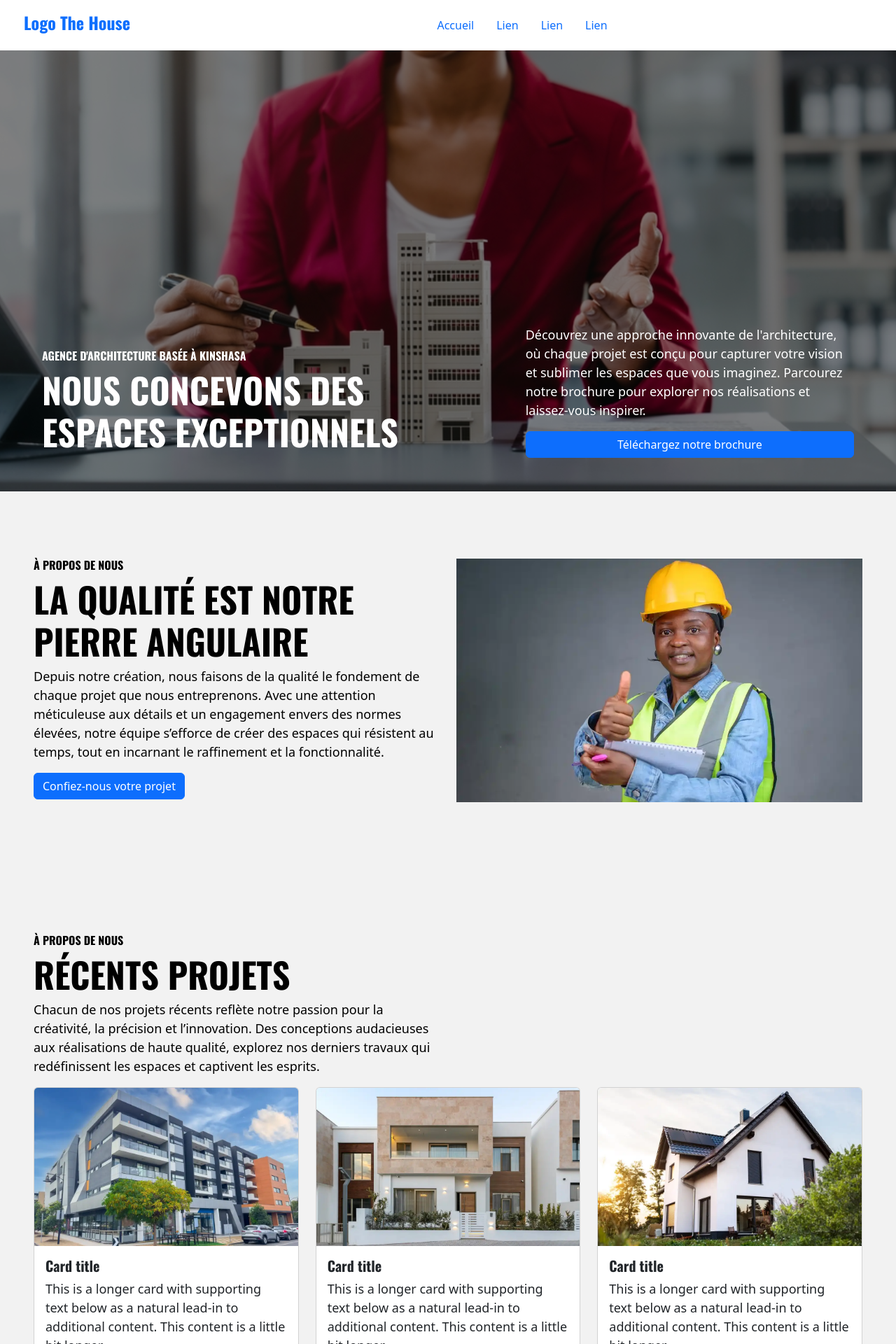
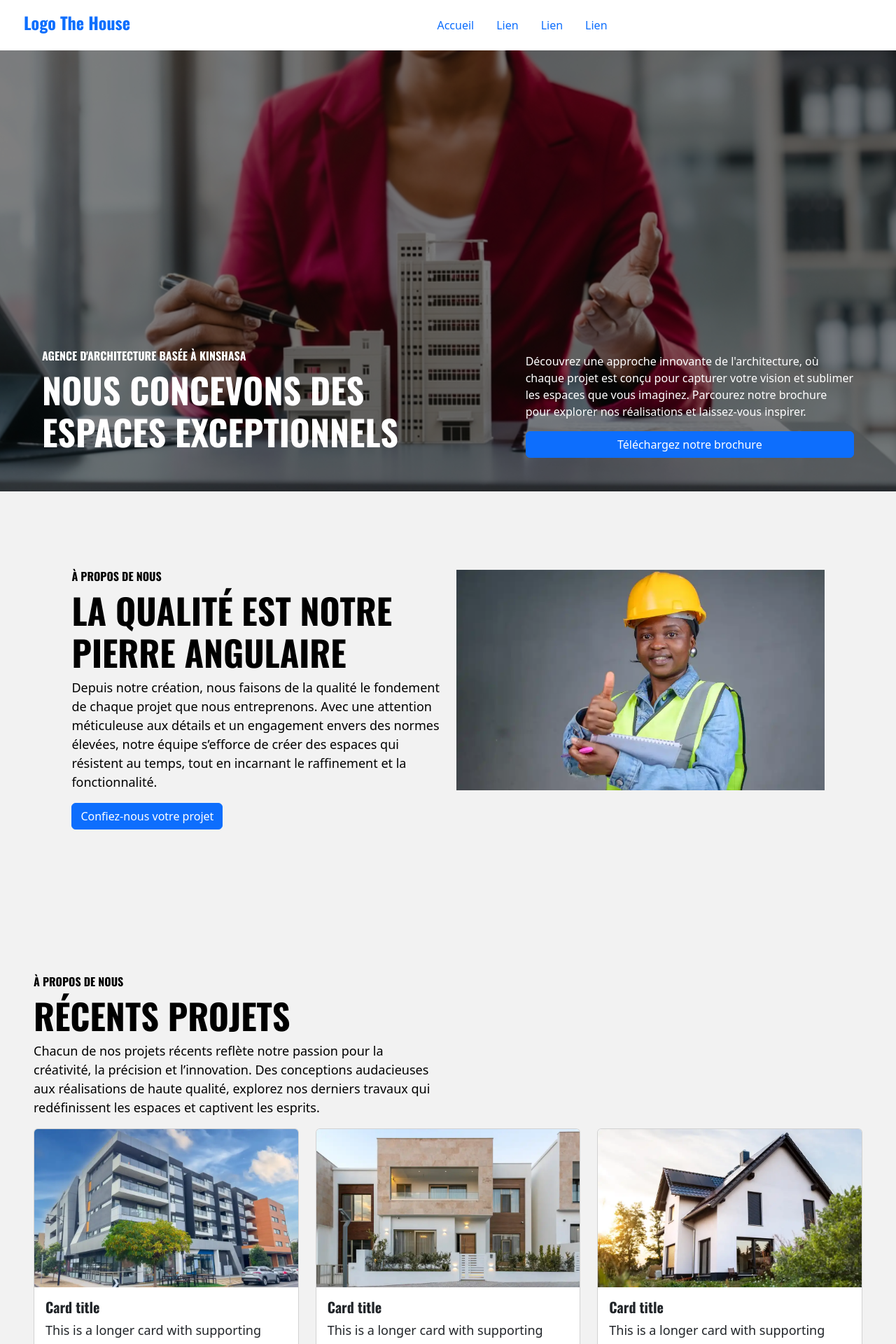
Before and after one commit to hlajax/thehouse, a Jekyll site: the page built from index.md, in a window 1280 px wide. Shown: the top 1920 px of the page at 70% size. Built offline with Jekyll 4.4.1, drawn with Linux system fonts in a browser that asks for light colours.

Commit message:
second commit

```diff
--- a/Gemfile
+++ b/Gemfile
@@ -1,6 +1,7 @@
 source "https://rubygems.org"
 
-gem "jekyll", "~> 4.3.4"
+ruby "3.1.6"
+gem "jekyll"
 gem 'jekyll-sitemap'
 
 # Windows and JRuby does not include zoneinfo files, so bundle the tzinfo-data gem
@@ -14,4 +15,4 @@ end
 gem "wdm"
 
 
-gem "webrick", "~> 1.7"
+gem "webrick"
--- a/_layouts/default.html
+++ b/_layouts/default.html
@@ -5,6 +5,7 @@
     <meta charset="utf-8">
     <title>{{ page.title }} - {{ site.title }}</title>
     <link href="https://cdn.jsdelivr.net/npm/bootstrap@5.3.3/dist/css/bootstrap.min.css" rel="stylesheet" integrity="sha384-QWTKZyjpPEjISv5WaRU9OFeRpok6YctnYmDr5pNlyT2bRjXh0JMhjY6hW+ALEwIH" crossorigin="anonymous">
+    <link rel="stylesheet" href="https://cdnjs.cloudflare.com/ajax/libs/animate.css/4.1.1/animate.min.css"/>
     <link rel="stylesheet" href="/assets/css/thehouse.css">
   </head>
   <body>
--- a/assets/css/thehouse.css
+++ b/assets/css/thehouse.css
@@ -17,11 +17,15 @@ h1, h2, h3, h4, h5, h6{
     font-size: 50px;
 }
 .th-hero p{
-    font-size: 18px;
+    font-size: 16px;
 }
 .about-section{
     height: auto;
     color: black;
+    padding-bottom: 5%;
+    padding-left: 8%;
+    padding-right: 8%;
+    padding-top: 5%;
 }
 .about-section h1{
     font-size: 50px;
--- a/index.md
+++ b/index.md
@@ -9,7 +9,7 @@ title: "Bienvenue chez The House"
             <h6 class="text-uppercase fw-bold text-white">
                 agence d'architecture basée à Kinshasa
             </h6>
-            <h1 class="text-uppercase fw-bold text-white">
+            <h1 class="text-uppercase fw-bold text-white animate__animated animate__fadeIn">
                 Nous concevons des Espaces Exceptionnels
             </h1>
         </div>
@@ -24,7 +24,7 @@ title: "Bienvenue chez The House"
     </div>
 </div>
 
-<div class="container-fluid p-xxl-5 p-lg-5 p-3 mt-5 mb-5">
+<div class="container-fluid p-xxl-0 p-lg-0 p-3 mt-5 mb-5">
     <div class="row align-items-start about-section">
         <div class="col-xxl-5 col-lg-6 col-12">
             <h6 class="text-uppercase fw-bold">
```
Also changed, not shown: Gemfile.lock, 2 other files.
